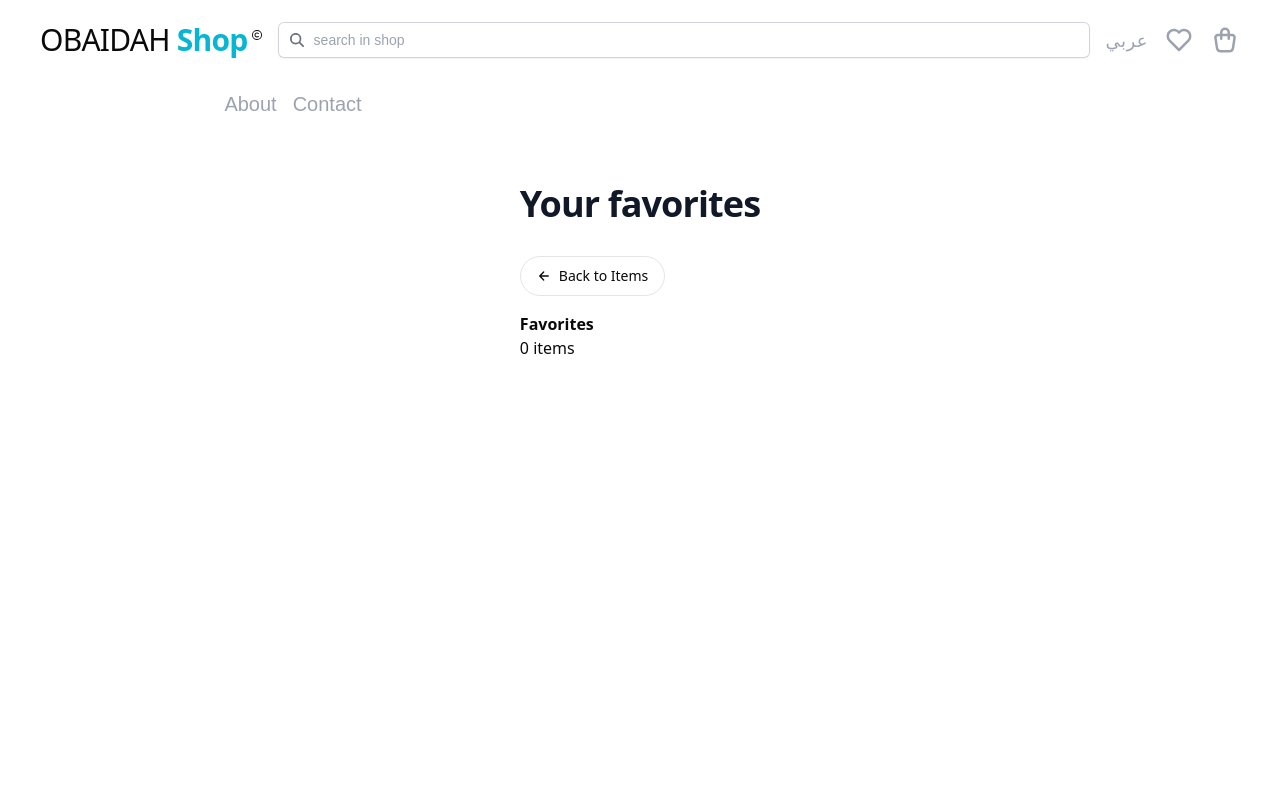
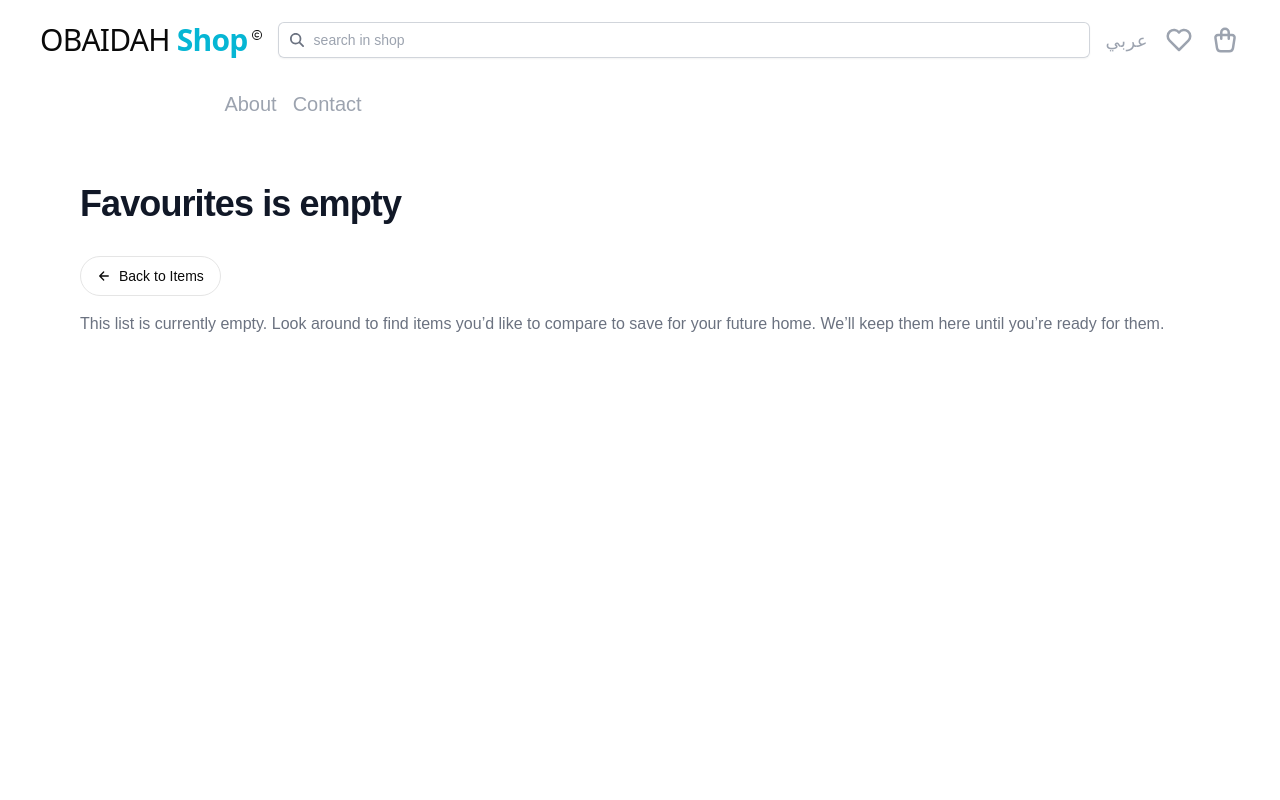
Before and after one commit to MohammadSako/project-obaidah-adnan, a Next.js app: page /favorite in a window 1280 px wide. Shown: the top 800 px of the page. Built offline with nearby package versions, Linux system fonts and the light colour scheme.

Commit message:
aaaaaaaa

```diff
--- a/src/app/cart/page.tsx
+++ b/src/app/cart/page.tsx
@@ -10,17 +10,25 @@ function CartPage() {
   const { totalAllPrice, totalQuantity } = useItemStore();
 
   return (
-    <div className="min-h-screen px-6 sm:px-6 lg:px-20">
+    <main className="min-h-screen px-6 sm:px-6 lg:px-20">
+      {totalQuantity === 0 && (
+        <div>
+          <h2 className="text-4xl font-bold tracking-tight text-gray-900 mb-4">
+            Your bag is empty
+          </h2>
+          <p className="text-gray-500">
+            You can add products to your shopping bag, either by searching or by{" "}
+            <Link href="/" className="underline">
+              browsing products.
+            </Link>
+          </p>
+        </div>
+      )}
       {totalQuantity > 0 && (
+        <div>
           <h2 className="text-4xl font-bold tracking-tight text-gray-900 mb-4">
             Your bag
           </h2>
-      )}
-      {totalQuantity === 0 && (
-        <h2 className="text-4xl font-bold tracking-tight text-gray-900 mb-4">
-          Your bag is empty
-        </h2>
-      )}
           <div className="flex md:flex-row flex-col-reverse font-sans justify-center gap-10 ">
             <div className="basis-3/5">
               <CartList />
@@ -41,8 +49,8 @@ function CartPage() {
                     </p>
                   </div>
                   <p className="mt-0.5 text-sm text-gray-500">
-                By clicking &quot;check out&quot; you&apos;re agreeing to our{" "}
-                <Link href="#">Privacy Policy</Link>
+                    By clicking &quot;check out&quot; you&apos;re agreeing to
+                    our <Link href="#">Privacy Policy</Link>
                   </p>
 
                   <div>
@@ -55,13 +63,17 @@ function CartPage() {
                   </div>
                   <div className="flex flex-row space-x-2 items-center">
                     <RiSecurePaymentLine size={20} />
-                <p className="underline">Secure shopping with SSL encryption</p>
+                    <p className="underline">
+                      Secure shopping with SSL encryption
+                    </p>
                   </div>
                 </div>
               </div>
             </div>
           </div>
         </div>
+      )}
+    </main>
   );
 }
 
--- a/src/app/favorite/page.tsx
+++ b/src/app/favorite/page.tsx
@@ -1,44 +1,117 @@
+// "use client";
+
+// import React from "react";
+// import FavoriteList from "../../components/favorite/favoriteList";
+// import { useItemStore } from "@/lib/store";
+// import { Button } from "../../components/UI/button";
+// import Link from "next/link";
+// import { IoArrowBackOutline } from "react-icons/io5";
+
+// function Favorite() {
+//   const totalFavQuantity = useItemStore((state) => state.totalFavQuantity);
+
+//   return (
+//     <main className="flex min-h-screen flex-col items-center mx-auto max-w-7xl px-6 sm:px-6 lg:px-14">
+//       <div className="font-sans">
+//         <h2 className="text-4xl font-bold tracking-tight text-gray-900 mb-4">
+//           Your favorites
+//         </h2>
+
+//         <Link href="/">
+//           <Button variant="outline" className="my-4 rounded-full">
+//             <IoArrowBackOutline className="mr-2" />
+//             Back to Items
+//           </Button>
+//         </Link>
+
+//         <p className="font-bold">Favorites</p>
+//         <p>{totalFavQuantity} items</p>
+//         <FavoriteList />
+//       </div>
+//     </main>
+//   );
+// }
+
+// export default Favorite;
+
 "use client";
 
 import React from "react";
-import { motion } from "framer-motion";
 import FavoriteList from "../../components/favorite/favoriteList";
 import { useItemStore } from "@/lib/store";
 import { Button } from "../../components/UI/button";
 import Link from "next/link";
 import { IoArrowBackOutline } from "react-icons/io5";
 
-function Favorite() {
-  const totalFavQuantity = useItemStore((state) => state.totalFavQuantity);
+function FavoritePage() {
+  const { totalFavQuantity } = useItemStore();
 
   return (
-    <motion.section
-      initial={{ opacity: 0 }}
-      whileInView={{ opacity: 1 }}
-      viewport={{ once: true }}
-      transition={{ duration: 0.8, delay: 0.3 }}
-      className="flex flex-col items-center my-8 gap-4 w-full overflow-hidden origin-center"
-    >
-      <main className="flex min-h-screen flex-col items-center mx-auto max-w-7xl px-6 sm:px-6 lg:px-14">
-        <div className="font-sans">
+    <main className="min-h-screen px-6 sm:px-6 lg:px-20">
+      {totalFavQuantity === 0 && (
+        <div>
           <h2 className="text-4xl font-bold tracking-tight text-gray-900 mb-4">
-            Your favorites
+          Favourites is empty
           </h2>
-
           <Link href="/">
             <Button variant="outline" className="my-4 rounded-full">
               <IoArrowBackOutline className="mr-2" />
               Back to Items
             </Button>
           </Link>
+          <p className="text-gray-500">
+            This list is currently empty. Look around to find items you’d like
+            to compare to save for your future home. We’ll keep them here until
+            you’re ready for them.{" "}
+          </p>
+        </div>
+      )}
+      {totalFavQuantity > 0 && (
+        <div>
+          <h2 className="text-4xl font-bold tracking-tight text-gray-900 mb-4">
+            Your favorites
+          </h2>
+          <div className="flex md:flex-row flex-col-reverse font-sans justify-center gap-10 ">
+            <div className="basis-3/5">
+            <p>{totalFavQuantity} items</p>
+              <FavoriteList />
+            </div>
+            <div className="basis-2/5">
+              <div className="space-y-4 font-sans">
+                <p className="text-lg font-semibold my-2">Order summary</p>
+                <div className="flex flex-row justify-between">
+                  <p className="">Products ({totalFavQuantity})</p>
+                  <p className="">JD{totalFavQuantity}</p>
+                </div>
+                <div className="border-t-2 border-black py-2 space-y-3">
+                  <div className="flex justify-between text-base font-medium text-gray-900">
+                    <p className="font-bold">Subtotal incl. VAT</p>
+                    <p className="text-2xl font-bold">
+                      <span className="text-sm">JD</span>
+                      {totalFavQuantity}
+                    </p>
+                  </div>
+                  <p className="mt-0.5 text-sm text-gray-500">
+                    By clicking &quot;check out&quot; you&apos;re agreeing to
+                    our <Link href="#">Privacy Policy</Link>
+                  </p>
 
-          <p className="font-bold">Favorites</p>
-          <p>{totalFavQuantity} items</p>
-          <FavoriteList />
+                  <div>
+                    <Link
+                      href="#"
+                      className="flex items-center justify-center rounded-full border border-transparent bg-indigo-600 px-6 py-3 text-base font-medium text-white shadow-sm hover:bg-indigo-700"
+                    >
+                      Go to checkout
+                    </Link>
+                  </div>
+                </div>
+              </div>
+            </div>
+          </div>
         </div>
-      </main>
-    </motion.section>
+      )}
+    </main>
   );
 }
 
-export default Favorite;
+export default FavoritePage;
```
Also changed, not shown: src/components/favorite/favoriteList.js (+82 -36 lines). Lines whose indentation alone changed are shown as unchanged.
